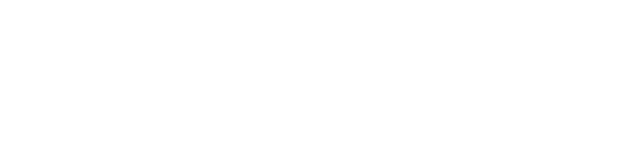
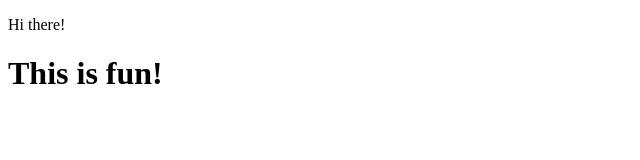
Before and after one commit to ChimkariweObuseh/a-website, a plain HTML site: page something.html in a window 1280 px wide. Shown: the whole page, without its empty margins (0-640 px from the left). Drawn offline with Linux system fonts and the light colour scheme.

Commit message:
Update something.html

```diff
--- a/something.html
+++ b/something.html
@@ -1,5 +1,14 @@
 <!DOCTYPE html>
 <html>
-<head></head>
-<body></body>
+<head>
+
+</head>
+<body>
+  <p>
+		Hi there!
+	</p>
+	<h1 class="testclass">
+		This is fun!
+	</h1>
+</body>
 </html>
```
